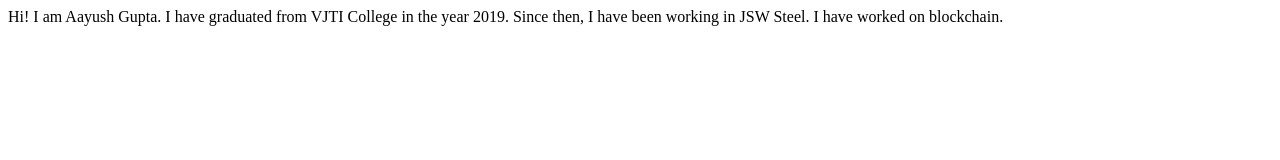
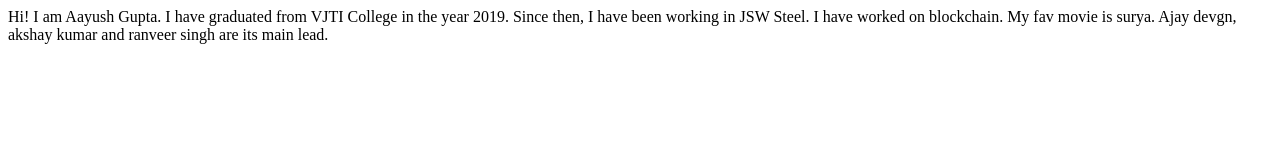
Before and after one commit to Aayush4396/Aayush-web2, a plain HTML site: page index.html in a window 1280 px wide. Drawn offline with Linux system fonts and the light colour scheme.

Commit message:
Docs: fav movie

```diff
--- a/index.html
+++ b/index.html
@@ -12,5 +12,8 @@
     Since then, I have been working in JSW Steel.
 
     I have worked on blockchain.
+
+    My fav movie is surya. Ajay devgn, akshay kumar and ranveer singh are its main lead.
+
 </body>
 </html>
```
